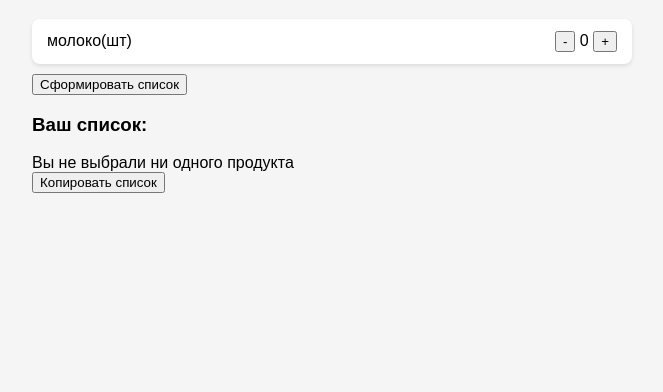
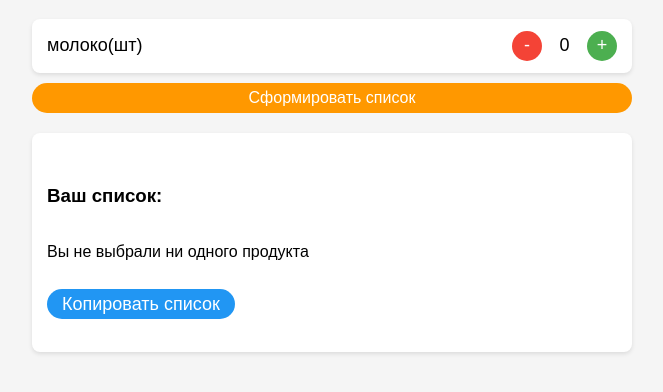
Before and after one commit to danikaneshov/spisok, a website: page public/index.html in a window 1280 px wide. Both pictures are taken after a click on the button "Сформировать список". Shown: the part 76-468 px from the top of the page, without its empty margins (308-971 px from the left). Drawn offline with Linux system fonts and the light colour scheme.

Commit message:
Update styles.css

```diff
--- a/public/styles.css
+++ b/public/styles.css
@@ -22,4 +22,73 @@ h1 {
     box-shadow: 0 2px 4px rgba(0,0,0,0.1);
 }
 
-/* Остальные стили из предыдущего примера */
+.product-name {
+    font-size: 18px;
+    flex-grow: 1;
+}
+
+.quantity-controls {
+    display: flex;
+    align-items: center;
+}
+
+.quantity {
+    margin: 0 10px;
+    font-size: 18px;
+    min-width: 25px;
+    text-align: center;
+}
+
+button {
+    background-color: #4CAF50;
+    color: white;
+    border: none;
+    border-radius: 50%;
+    width: 30px;
+    height: 30px;
+    font-size: 18px;
+    cursor: pointer;
+    display: flex;
+    align-items: center;
+    justify-content: center;
+}
+
+button.minus {
+    background-color: #f44336;
+}
+
+#result {
+    margin-top: 20px;
+    background-color: white;
+    padding: 15px;
+    border-radius: 8px;
+    box-shadow: 0 2px 4px rgba(0,0,0,0.1);
+    display: none;
+    white-space: pre-line;
+}
+
+#copy-btn {
+    background-color: #2196F3;
+    padding: 8px 15px;
+    border-radius: 20px;
+    width: auto;
+    margin-top: 10px;
+}
+
+#generate-btn {
+    background-color: #FF9800;
+    padding: 12px 20px;
+    border-radius: 25px;
+    width: 100%;
+    font-size: 16px;
+    margin-top: 10px;
+}
+
+#result-text {
+    white-space: pre-line;
+}
+
+.loading {
+    text-align: center;
+    padding: 20px;
+}
```
